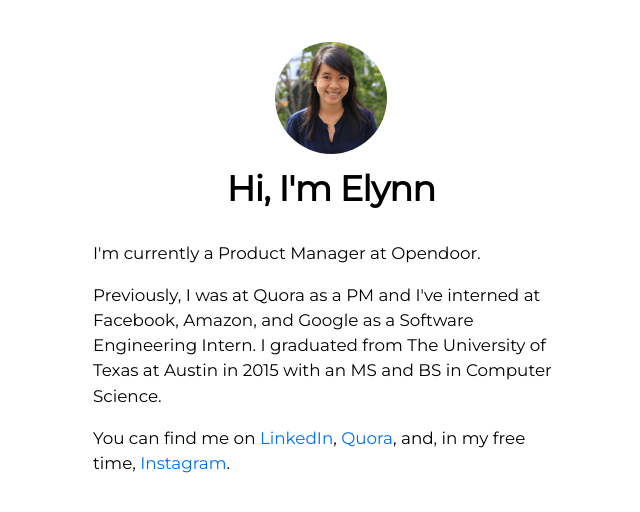
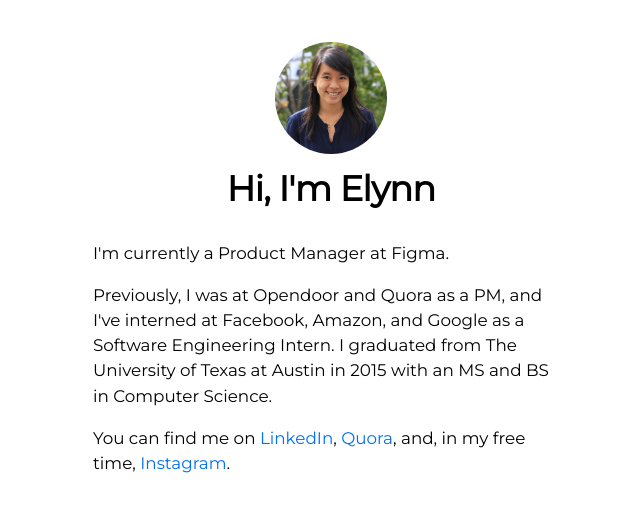
Before and after one commit to elynnlee/psite, a Next.js app: page / in a window 1280 px wide. Shown: the top 512 px of the page, without its empty margins (309-949 px from the left). Built offline with nearby package versions, Linux system fonts and the light colour scheme.

Commit message:
Update index.js

```diff
--- a/src/pages/index.js
+++ b/src/pages/index.js
@@ -10,10 +10,10 @@ export default function Home() {
       </Head>
       <section className={utilStyles.headingMd}>
         <p>
-          I'm currently a Product Manager at Opendoor.
+          I'm currently a Product Manager at Figma.
         </p>
         <p>
-          Previously, I was at Quora as a PM and I've interned at Facebook,
+          Previously, I was at Opendoor and Quora as a PM, and I've interned at Facebook,
           Amazon, and Google as a Software Engineering Intern.
            I graduated from The University of Texas at Austin in 2015
            with an MS and BS in Computer Science.
```
